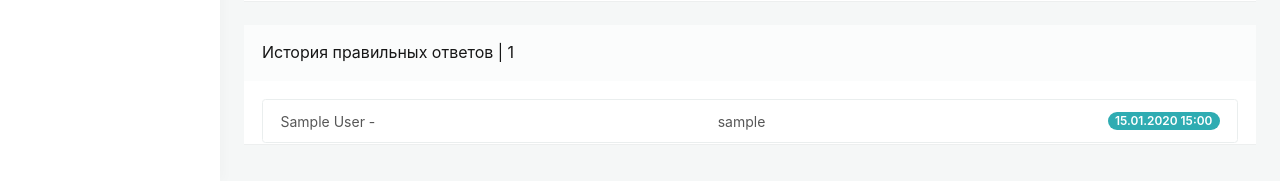
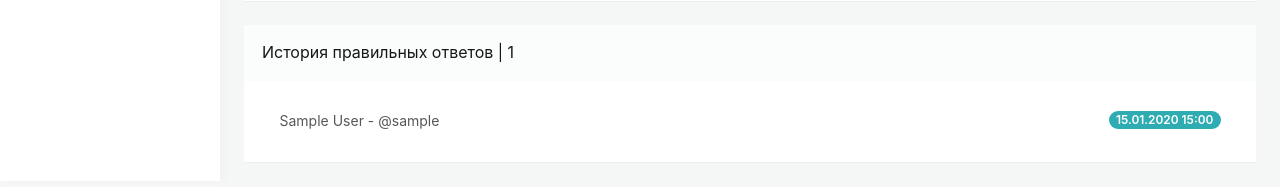
Before and after one commit to VID-STUDY/QuestionBot, a Flask app: page /quizzes/1/tests/1 in a window 1280 px wide. Shown: the part 619-806 px from the top of the page. Run offline with Flask 2, Linux system fonts and the light colour scheme; a user stored in the database is signed in; tables that the repository leaves empty hold one stand-in row (values such as "Sample post"); some libraries are stand-ins or nearby versions.

Commit message:
Fix show elements

```diff
--- a/application/templates/admin/test.html
+++ b/application/templates/admin/test.html
@@ -100,10 +100,10 @@
         </div>
         <div class="block-content">
             {% if answers %}
-                <ul class="list-group">
+                <ul class="list-group list-group-flush mb-20">
                     {% for answer in answers %}
                         <li class="list-group-item d-flex justify-content-between align-items-center">
-                            {{ answer.user.first_name }}{% if answer.user.last_name %} {{ answer.user.last_name }}{% endif %}{% if answer.user.username %} - <span class="muted-text">{{ answer.user.username }}</span>{% endif %}
+                            {{ answer.user.first_name }}{% if answer.user.last_name %} {{ answer.user.last_name }}{% endif %}{% if answer.user.username %} - @{{ answer.user.username }}{% endif %}
                             <span class="badge badge-primary badge-pill">{{ answer.created_at|convert_utc_asia|datetime }}</span>
                         </li>
                     {% endfor %}
```
